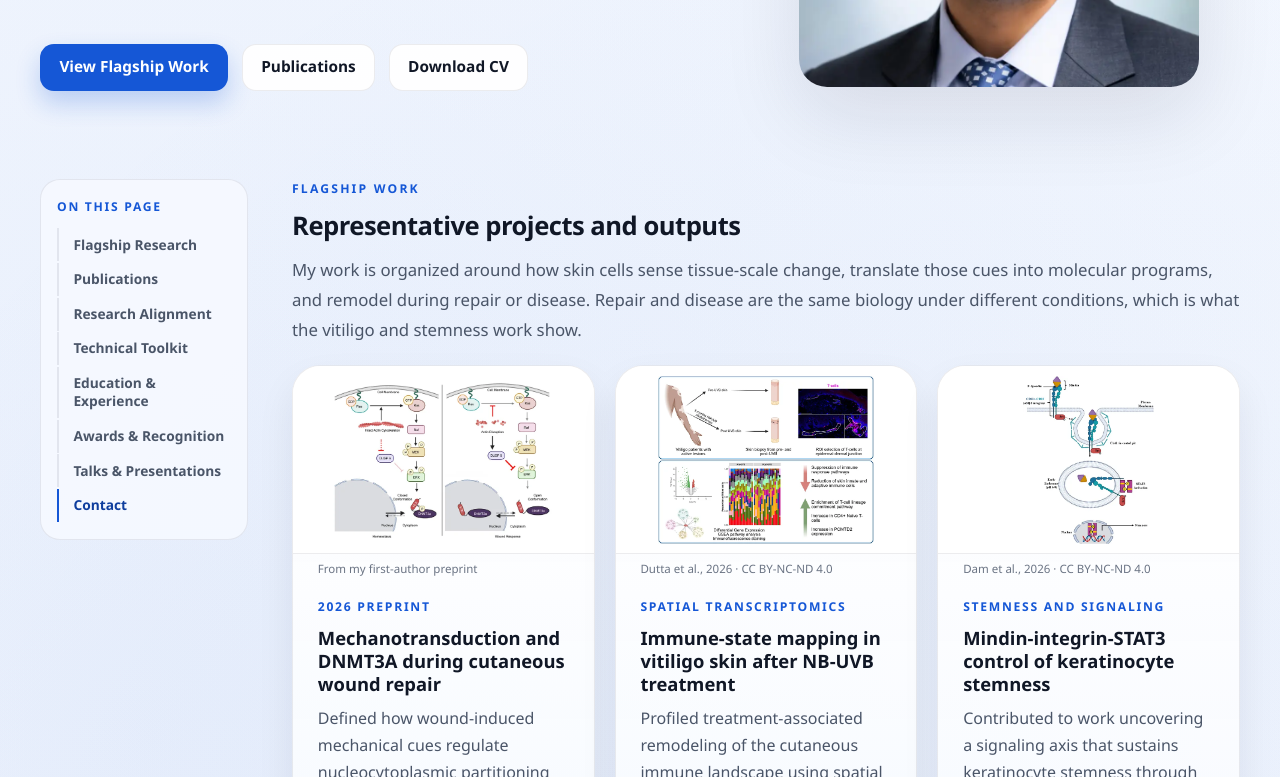
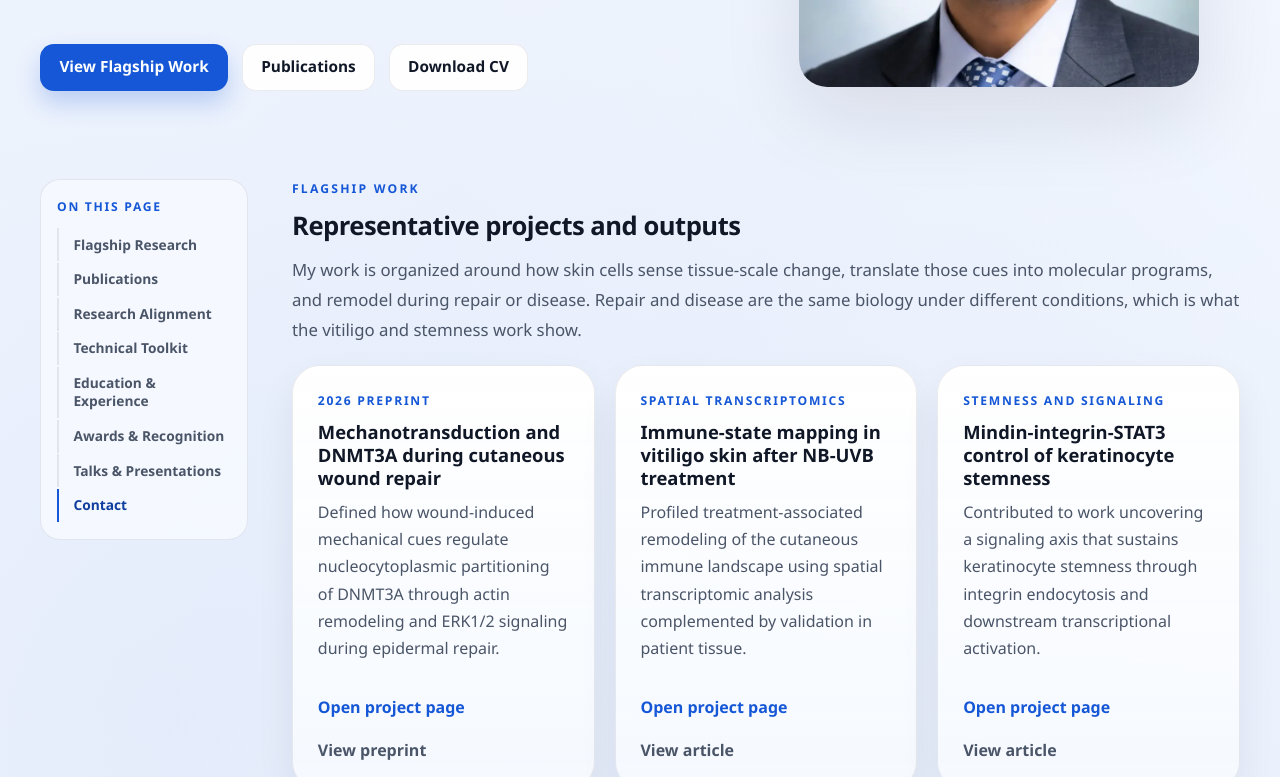
Before and after one commit to johanajnabi/johanajnabi.github.io, a plain HTML site: page academic/index.html in a window 1280 px wide. Shown: the part 454-1231 px from the top of the page. Drawn offline with Linux system fonts and the light colour scheme.

Commit message:
Remove figures from academic feature cards
Remove figure images and captions from the Academic page cards, along with their unused styles and asset documentation. Update the page's modified date.

```diff
--- a/academic/index.html
+++ b/academic/index.html
@@ -331,7 +331,7 @@
       "primaryImageOfPage": {
         "@id": "https://johanajnabi.com/#portrait"
       },
-      "dateModified": "2026-11-14T20:29:00+05:30",
+      "dateModified": "2026-11-14T20:55:00+05:30",
       "mainEntity": {
         "@id": "https://johanajnabi.com/#johan"
       },
@@ -649,10 +649,6 @@
 
     <div class="grid grid--3">
       <article class="card feature-card lift-card">
-        <figure class="feature-card__media feature-card__media--figure">
-          <img src="/assets/figures/ajnabi-et-al-2026-model-card.webp" alt="Working model of DNMT3A nuclear entry during wound repair" width="720" height="507" loading="lazy" decoding="async">
-          <figcaption>From my first-author preprint</figcaption>
-        </figure>
         <p class="eyebrow eyebrow--sm">2026 preprint</p>
         <h3>Mechanotransduction and DNMT3A during cutaneous wound repair</h3>
         <p>
@@ -666,10 +662,6 @@
       </article>
 
       <article class="card feature-card lift-card">
-        <figure class="feature-card__media feature-card__media--figure">
-          <img src="/assets/figures/cti270080-toc-0001-m-card.webp" alt="Graphical abstract of the vitiligo spatial transcriptomics study" width="720" height="559" loading="lazy" decoding="async">
-          <figcaption>Dutta et al., 2026 &middot; CC BY-NC-ND 4.0</figcaption>
-        </figure>
         <p class="eyebrow eyebrow--sm">Spatial transcriptomics</p>
         <h3>Immune-state mapping in vitiligo skin after NB-UVB treatment</h3>
         <p>
@@ -683,10 +675,6 @@
       </article>
 
       <article class="card feature-card lift-card">
-        <figure class="feature-card__media feature-card__media--figure">
-          <img src="/assets/figures/dam-et-al-2026-fig-7-card.webp" alt="Model figure of Mindin-integrin-STAT3 signaling in keratinocytes" width="469" height="600" loading="lazy" decoding="async">
-          <figcaption>Dam et al., 2026 &middot; CC BY-NC-ND 4.0</figcaption>
-        </figure>
         <p class="eyebrow eyebrow--sm">Stemness and signaling</p>
         <h3>Mindin-integrin-STAT3 control of keratinocyte stemness</h3>
         <p>
--- a/style.css
+++ b/style.css
@@ -910,9 +910,8 @@ section[id] {
 
 /* Feature card: the one card used for every highlight grid on the site
    (flagship, publications, related projects).
-   Optional parts, in order: media (figure at the top), eyebrow row,
-   h3 title, text, card-links (pinned to the bottom so cards in a row
-   line up). */
+   Optional parts, in order: eyebrow row, h3 title, text,
+   card-links (pinned to the bottom so cards in a row line up). */
 .feature-card {
   display: flex;
   flex-direction: column;
@@ -925,36 +924,6 @@ section[id] {
 .feature-card > .card-links {
   margin-top: auto;
   padding-top: 1rem;
-}
-
-/* Card media: a figure across the top of the card, bleeding to its edges.
-   --figure shows the whole image on white (published figures under
-   CC BY-NC-ND must not be cropped); the caption carries the credit. */
-.feature-card__media {
-  margin: -1.55rem -1.55rem 1.2rem;
-  overflow: hidden;
-  border-radius: var(--radius-lg) var(--radius-lg) 0 0;
-}
-
-.feature-card__media img {
-  display: block;
-  width: 100%;
-  aspect-ratio: 16 / 10;
-  object-fit: cover;
-  border-bottom: 1px solid var(--border);
-  background: #fff;
-}
-
-.feature-card__media--figure img {
-  object-fit: contain;
-  padding: 0.6rem;
-}
-
-.feature-card__media figcaption {
-  padding: 0.45rem 1.55rem 0;
-  color: var(--text-subtle);
-  font-size: 0.72rem;
-  line-height: 1.4;
 }
 
 /* Compact card: small record card (Education, Awards & Recognition).
@@ -2926,15 +2895,6 @@ html.js .reveal.is-visible {
     border-radius: var(--radius-md);
   }
 
-  .feature-card__media {
-    margin: -1.2rem -1.2rem 1rem;
-    border-radius: var(--radius-md) var(--radius-md) 0 0;
-  }
-
-  .feature-card__media figcaption {
-    padding-inline: 1.2rem;
-  }
-
   /* ---------- Grid -> Stack ---------- */
   .grid--3,
   .grid--4,
```
Also changed, not shown: 1 other file.
